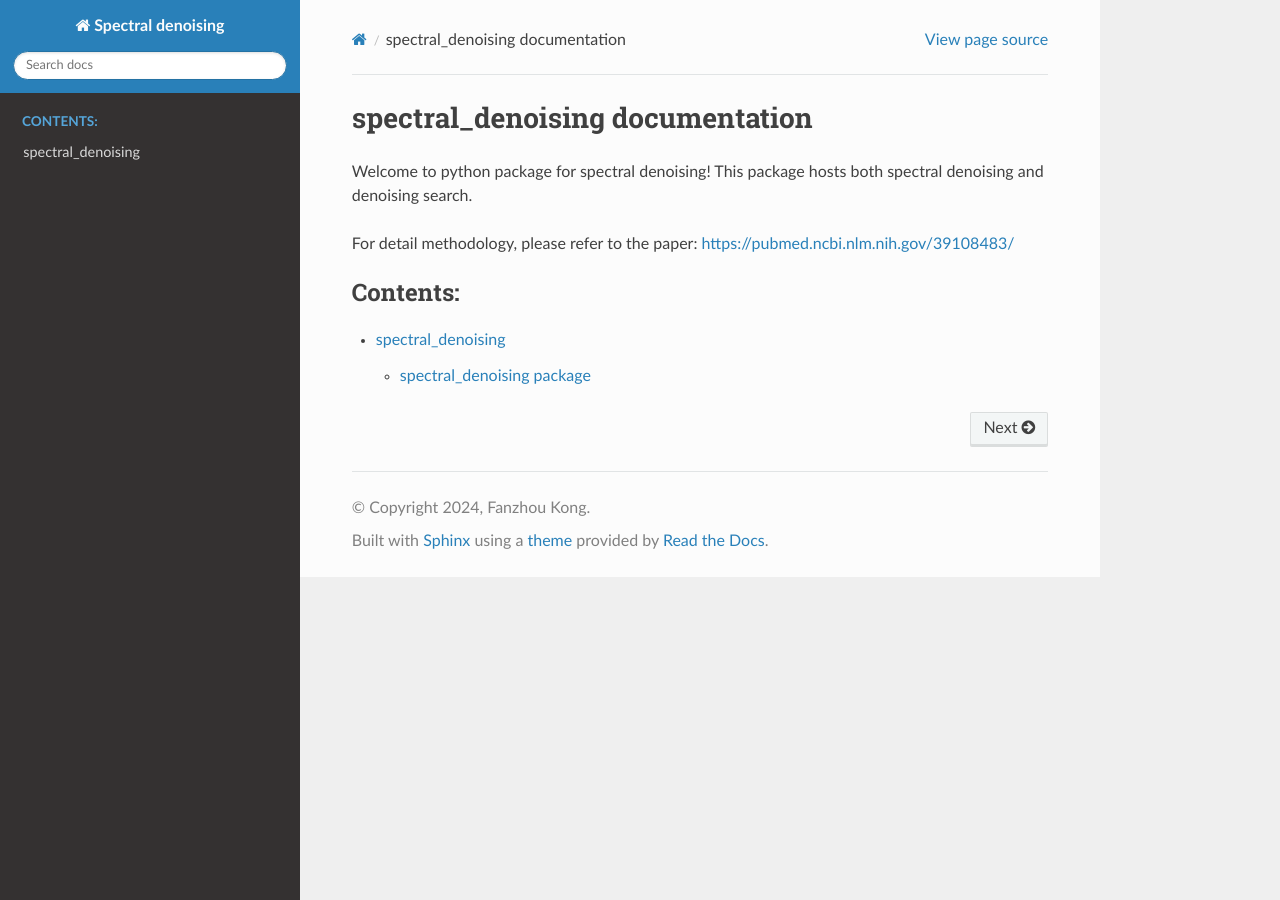
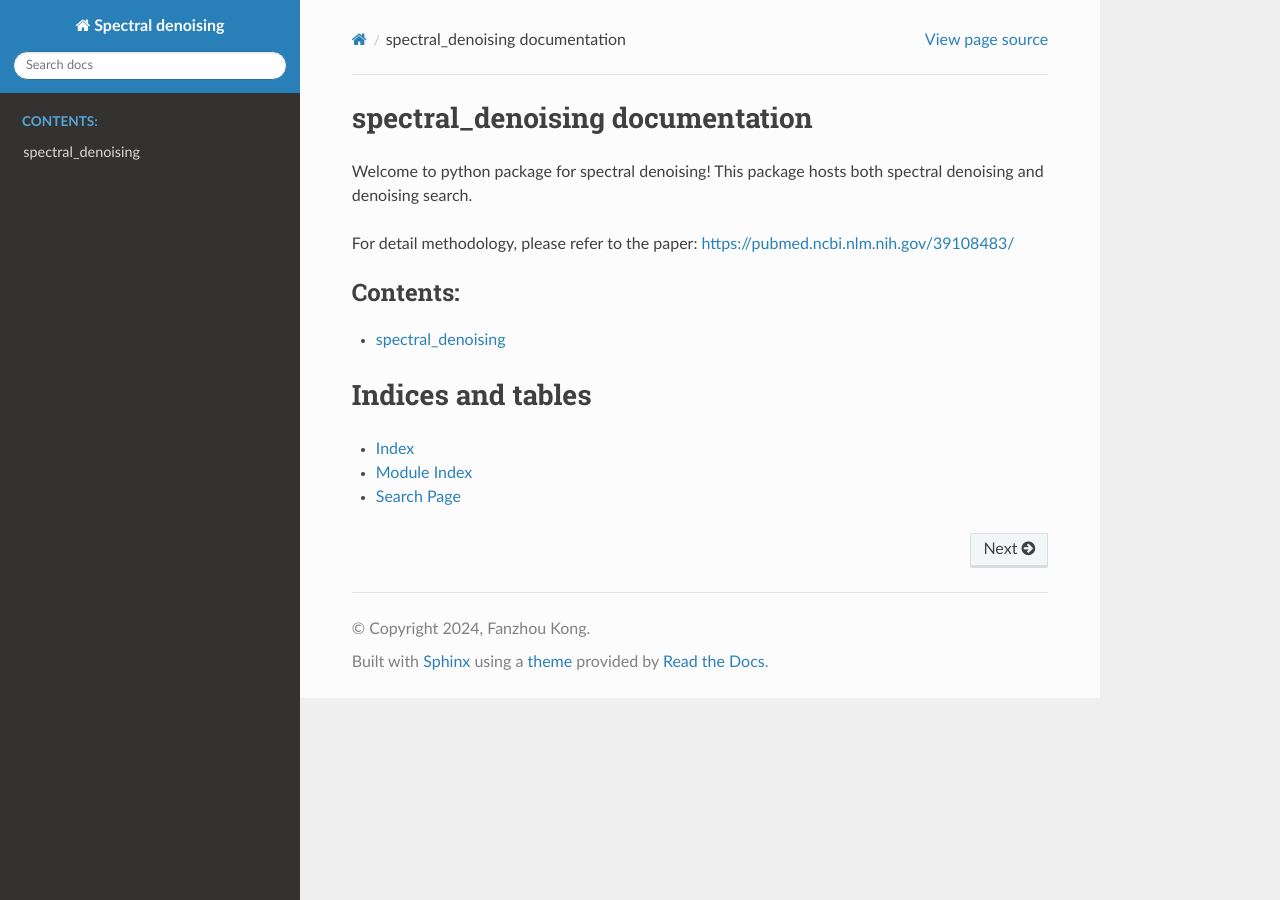
Before and after one commit to FanzhouKong/spectral_denoising, a Sphinx documentation site: the page built from docs/source/index.rst, in a window 1280 px wide. Built offline with Sphinx 7.4.7 and the Read the Docs theme 2.0.0, drawn with Linux system fonts in a browser that asks for light colours.

Commit message:
updated index

```diff
--- a/docs/source/index.rst
+++ b/docs/source/index.rst
@@ -12,7 +12,14 @@ For detail methodology, please refer to the paper: https://pubmed.ncbi.nlm.nih.g
 
 
 .. toctree::
-   :maxdepth: 2
+   :maxdepth: 1
    :caption: Contents:
 
    modules
+
+Indices and tables
+==================
+
+* :ref:`genindex`
+* :ref:`modindex`
+* :ref:`search`
```
Also changed, not shown: 8 other files.
